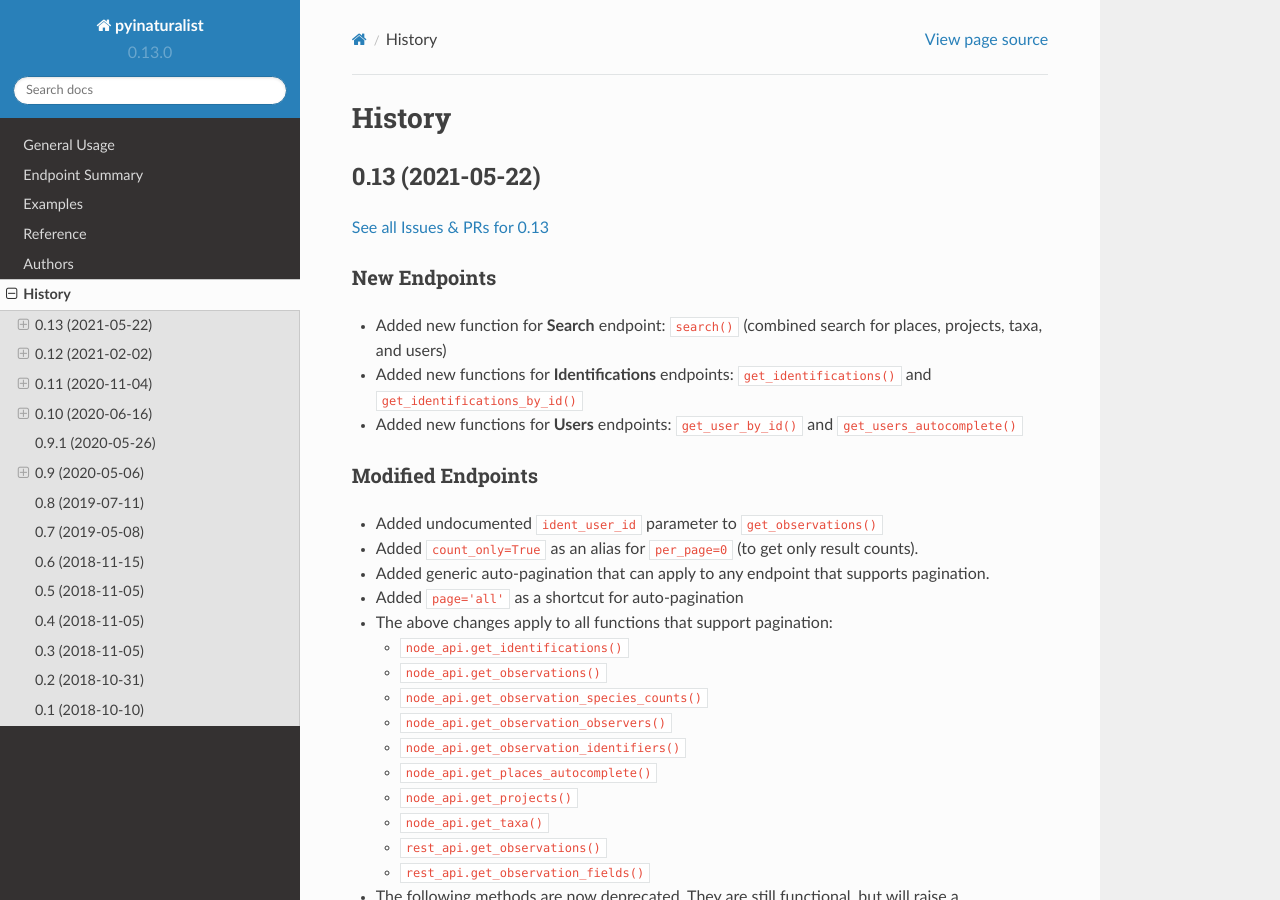
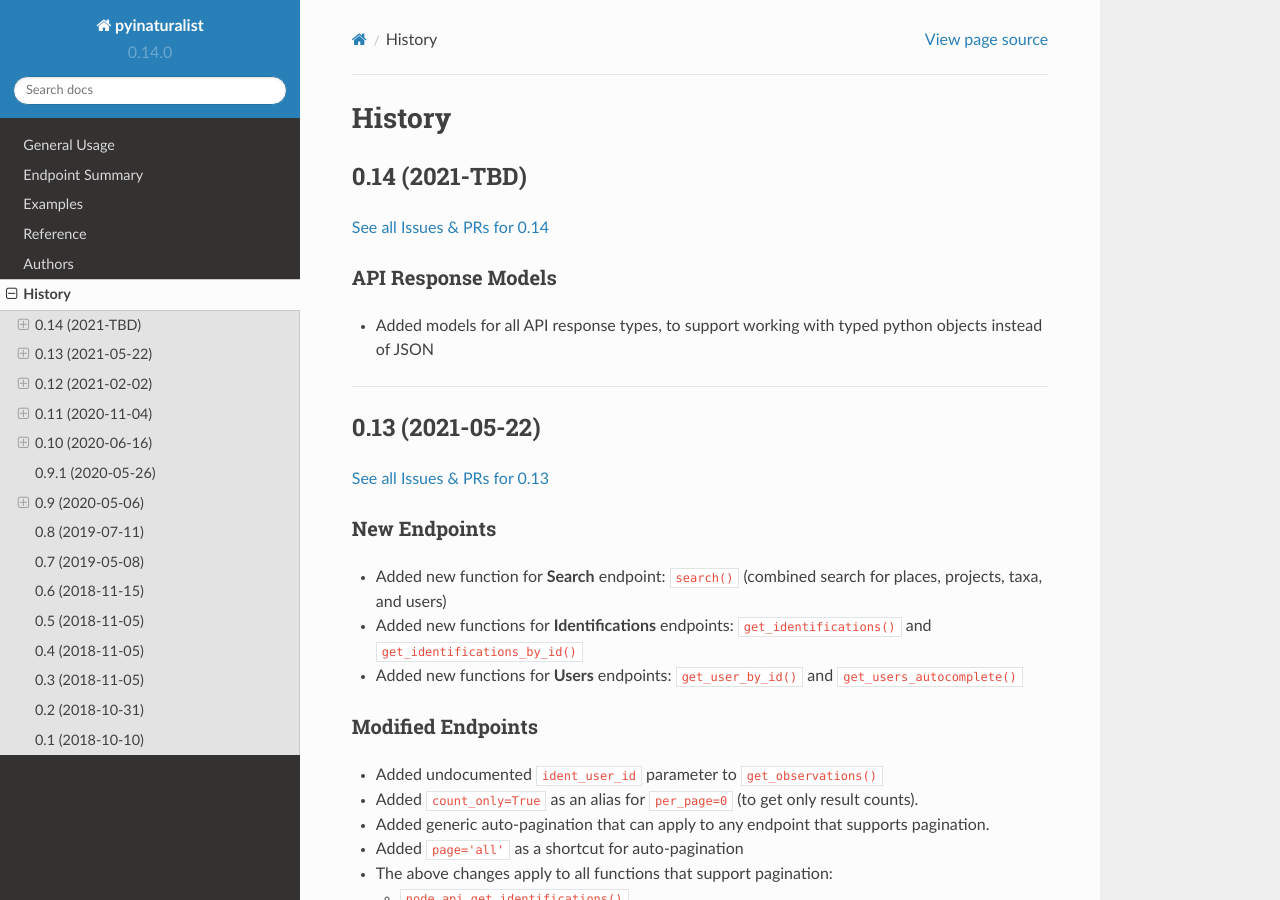
Before and after one commit to pyinat/pyinaturalist, a Sphinx documentation site: the page built from docs/history.rst, in a window 1280 px wide and 900 px high. Built offline with Sphinx 7.4.7 and the Read the Docs theme 2.0.0, drawn with Linux system fonts in a browser that asks for light colours; pages that are not in the unit, such as notebooks, are missing from menus; some of the changed text lies outside the part shown.

Commit message:
Bump version, update changelog, and add models to Sphinx docs

```diff
--- a/HISTORY.md
+++ b/HISTORY.md
@@ -1,5 +1,12 @@
 # History
 
+## 0.14 (2021-TBD)
+[See all Issues & PRs for 0.14](https://github.com/niconoe/pyinaturalist/milestone/5?closed=1)
+
+### API Response Models
+* Added models for all API response types, to support working with typed python objects instead of JSON
+
+-----
 ## 0.13 (2021-05-22)
 [See all Issues & PRs for 0.13](https://github.com/niconoe/pyinaturalist/milestone/4?closed=1)
 
--- a/docs/conf.py
+++ b/docs/conf.py
@@ -2,9 +2,12 @@
 import sys
 from os import makedirs, symlink
 from os.path import abspath, dirname, exists, join
-from shutil import copytree, rmtree
+from shutil import copy, copytree, rmtree
+
+import prompt_toolkit  # noqa  # avoid potential circular import in nbsphinx
 
 DOCS_DIR = abspath(dirname(__file__))
+MODULE_DOCS_DIR = join(DOCS_DIR, 'modules')
 PROJECT_DIR = dirname(DOCS_DIR)
 PACKAGE_DIR = join(PROJECT_DIR, 'pyinaturalist')
 
@@ -22,7 +25,7 @@ from pyinaturalist import __version__  # noqa: E402
 
 # General information about the project.
 project = 'pyinaturalist'
-copyright = '2021, Nicolas Noé'
+copyright = '2021, Nicolas Noé, Jordan Cook'
 needs_sphinx = '4.0'
 master_doc = 'index'
 source_suffix = ['.rst', '.md']
@@ -75,7 +78,7 @@ copybutton_prompt_is_regexp = True
 # Added here instead of instead of in Makefile so it will be used by ReadTheDocs
 apidoc_module_dir = PACKAGE_DIR
 apidoc_output_dir = 'modules'
-apidoc_excluded_paths = ['api_docs.py']
+apidoc_excluded_paths = ['api_docs.py', 'models/*']
 apidoc_module_first = True
 apidoc_separate_modules = True
 apidoc_toc_file = False
@@ -110,7 +113,13 @@ def setup(app):
     """
     app.connect('builder-inited', setup_external_files)
     app.connect('builder-inited', patch_automodapi)
+    app.connect('build-finished', overwrite_subpackage_doc)
     app.add_css_file('collapsible_container.css')
+
+
+def overwrite_subpackage_doc(app, exception):
+    """This overwrites the auto-generated subpackage doc with a manually formatted one"""
+    copy(join(DOCS_DIR, 'pyinaturalist.models.rst'), MODULE_DOCS_DIR)
 
 
 def setup_external_files(app):
--- a/pyinaturalist/__init__.py
+++ b/pyinaturalist/__init__.py
@@ -2,7 +2,7 @@
 # These are imported here so they can be set with pyinaturalist.<variable>
 from pyinaturalist.constants import DRY_RUN_ENABLED, DRY_RUN_WRITE_ONLY  # noqa
 
-__version__ = '0.13.0'
+__version__ = '0.14.0'
 DEFAULT_USER_AGENT = f'pyinaturalist/{__version__}'
 user_agent = DEFAULT_USER_AGENT
 
--- a/pyproject.toml
+++ b/pyproject.toml
@@ -1,6 +1,6 @@
 [tool.poetry]
 name = "pyinaturalist"
-version = "0.13.0"
+version = "0.14.0"
 description = "iNaturalist API client for python"
 authors = ["Nicolas Noé <nicolas@niconoe.eu>", "Jordan Cook <Jordan.Cook@pioneer.com>"]
 license = "MIT"
@@ -8,7 +8,7 @@ readme = "README.md"
 homepage = "https://github.com/niconoe/pyinaturalist"
 repository = "https://github.com/niconoe/pyinaturalist"
 documentation = "https://pyinaturalist.readthedocs.io"
-keywords = ["inaturalist", "biodiversity", "api-client", "requests"]
+keywords = ["inaturalist", "biodiversity", "api-client", "data-models", "requests"]
 classifiers = [
     "Development Status :: 4 - Beta",
     "Intended Audience :: Developers",
```
Also changed, not shown: docs/pyinaturalist.models.rst (added, +90 -0 lines), 3 other files.
